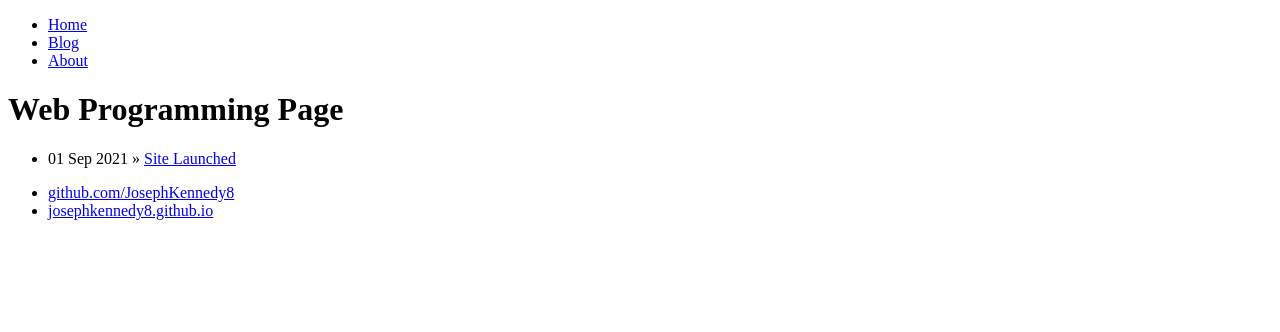
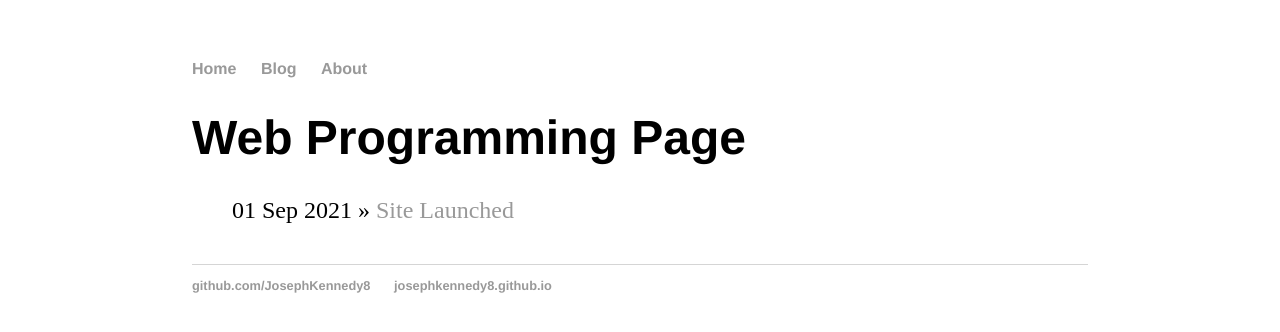
Before and after one commit to JosephKennedy8/josephkennedy8.github.io, a Jekyll site: the page built from blog/index.html, in a window 1280 px wide. Shown: the top 332 px of the page. Built offline with Jekyll 4.4.1, drawn with Linux system fonts in a browser that asks for light colours.

Commit message:
Update default.html

```diff
--- a/_layouts/default.html
+++ b/_layouts/default.html
@@ -4,7 +4,7 @@
             <meta charset="utf-8">
             <title>{{ page.title }}</title>
             <!-- link to main stylesheet -->
-            <link rel="stylesheet" type="text/css" href="css/main.css"/>
+            <link rel="stylesheet" type="text/css" href="/css/main.css">
       </head>
       <body>
             <nav>
```
